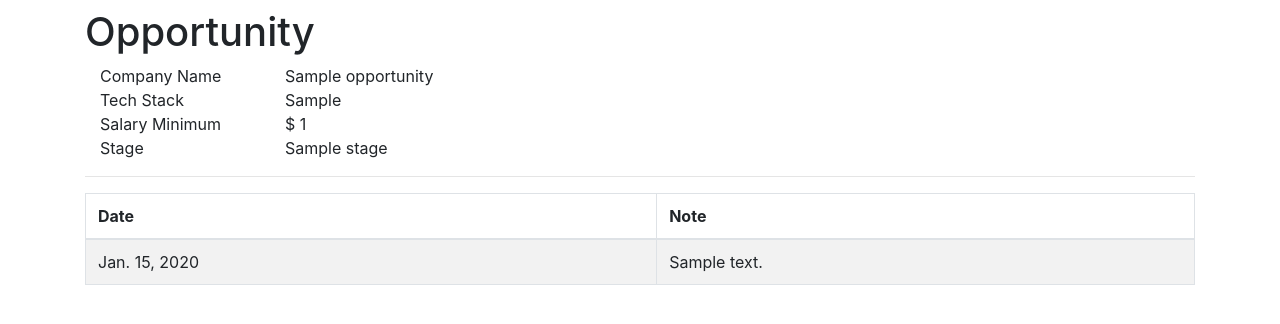
After one commit to scedastic/opportunity_tracker, a Django app: page /opportunity/1/ in a window 1280 px wide. The commit adds this page. Shown: the top 324 px of the page. Run offline with Django 4.2, Linux system fonts and the light colour scheme; tables that the repository leaves empty hold one stand-in row (values such as "Sample post"); some libraries are stand-ins or nearby versions.

Commit message:
enhancements

```diff
--- a/opportunity_tracker/admin.py
+++ b/opportunity_tracker/admin.py
@@ -1,6 +1,7 @@
 from django.contrib import admin
-from .models import Opportunity, Contact, Notes
+from .models import Opportunity, Contact, Notes, Stage
 
 admin.site.register(Opportunity)
 admin.site.register(Contact)
 admin.site.register(Notes)
+admin.site.register(Stage)
--- a/opportunity_tracker/models.py
+++ b/opportunity_tracker/models.py
@@ -1,5 +1,14 @@
 from django.db import models
 from phone_field import PhoneField
+
+
+class Stage(models.Model):
+    id = models.AutoField(primary_key=True)
+    name = models.CharField(max_length=25)
+    rank = models.IntegerField()
+
+    def __str__(self):
+        return f"{self.name}"
 
 
 class Opportunity(models.Model):
@@ -9,12 +18,14 @@ class Opportunity(models.Model):
     stack = models.CharField(max_length=50, db_index=True)
     requirements = models.CharField(max_length=255, db_index=True)
     open = models.BooleanField(default=True)
+    stage = models.ForeignKey(Stage, on_delete=models.PROTECT)
 
     def __str__(self):
         return f"{self.company_name} {self.stack}  ${self.posted_minimum}"
 
     class Meta:
         verbose_name_plural = "Opportunities"
+        ordering = ["company_name"]
 
 
 class Notes(models.Model):
@@ -24,10 +35,11 @@ class Notes(models.Model):
     note = models.TextField()
 
     def __str__(self):
-        return f"{self.opportunity.company_name} Note ID: {self.date}"
+        return f"{opportunity.company_name} Note: {self.date}"
 
     class Meta:
         verbose_name_plural = "Notes"
+        ordering = ["opportunity"]
 
 
 class Contact(models.Model):
@@ -38,4 +50,7 @@ class Contact(models.Model):
     opportunity = models.ForeignKey(Opportunity, on_delete=models.CASCADE)
 
     def __str__(self):
-        return f"{self.name} {self.opportunity.company_name}"
+        return f"{self.name} {self.phone } @ {self.opportunity.company_name}"
+
+    class Meta:
+        ordering = ["name"]
--- a/opportunity_tracker/templates/dashboard.html
+++ b/opportunity_tracker/templates/dashboard.html
@@ -9,12 +9,10 @@
     <tbody>
         {% for o in opportunities %}
         <tr>
-            <td>{{ o.company_name }} </td>
+            <td><a href="{% url 'opportunity_view' o.id %}">{{ o.company_name }}</a> </td>
             <td>{{ o.stack }}</td>
             <td>{{ o.posted_minimum }}</td>
         </tr>
         {% endfor %}
     </tbody>
-    <ul>
-    </ul>
     {% endblock %}
--- /dev/null
+++ b/opportunity_tracker/templates/opportunity_detail.html
@@ -0,0 +1,42 @@
+{% extends "base.html" %} {% block content %}
+<h1>Opportunity</h1>
+<div class="container table-striped">
+    <div class="row">
+        <div class="col-2">Company Name</div>
+        <div class="col">{{ o.company_name }}</div>
+        <div class="col-8"></div>
+    </div>
+    <div class="row">
+        <div class="col-2">Tech Stack</div>
+        <div class="col">{{ o.stack }}</div>
+        <div class="col-8"></div>
+    </div>
+    <div class="row">
+        <div class="col-2">Salary Minimum</div>
+        <div class="col">$ {{ o.posted_minimum }}</div>
+        <div class="col-8"></div>
+    </div>
+    <div class="row">
+        <div class="col-2">Stage</div>
+        <div class="col">{{ o.stage }}</div>
+        <div class="col-8"></div>
+    </div>
+</div>
+<hr/>
+
+
+<table class="table table-striped table-bordered dt-responsive nowrap">
+    <thead>
+        <th>Date</th>
+        <th>Note</th>
+    </thead>
+    <tbody>
+        {% for n in notes %}
+        <tr>
+            <td>{{ n.date }} </td>
+            <td>{{ n.note }}</td>
+        </tr>
+        {% endfor %}
+    </tbody>
+
+    {% endblock %}
--- a/opportunity_tracker/urls.py
+++ b/opportunity_tracker/urls.py
@@ -15,6 +15,12 @@ Including another URLconf
 """
 from django.contrib import admin
 from django.urls import path
-from .views import dashboard
+from .views import dashboard, opportunity_view
 
-urlpatterns = [path("admin/", admin.site.urls), path("", dashboard, name="dashboard")]
+urlpatterns = [
+    path("admin/", admin.site.urls),
+    path("", dashboard, name="dashboard"),
+    path(
+        "opportunity/<int:opportunity_id>/", opportunity_view, name="opportunity_view"
+    ),
+]
--- a/opportunity_tracker/views.py
+++ b/opportunity_tracker/views.py
@@ -3,6 +3,8 @@ from .models import Opportunity, Notes, Contact
 
 
 def dashboard(request):
+    """Show open opportunities"""
+
     opportunities = Opportunity.objects.filter(open=True)
 
     return render(
@@ -10,3 +12,11 @@ def dashboard(request):
         "dashboard.html",
         {"page_title": "Opportunities", "opportunities": opportunities},
     )
+
+
+def opportunity_view(request, opportunity_id):
+    opportunity = Opportunity.objects.get(pk=opportunity_id)
+    notes = Notes.objects.filter(opportunity=opportunity)
+    return render(
+        request, "opportunity_detail.html", {"o": opportunity, "notes": notes}
+    )
```
Also changed, not shown: opportunity_tracker/stages.json (added, +11 -0 lines).
